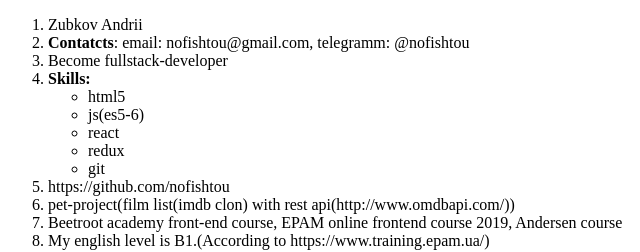
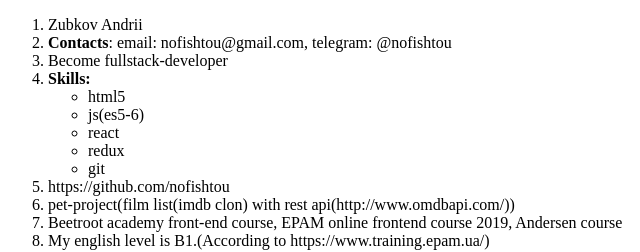
Before and after one commit to nofishtou/rsschool-cv, a plain HTML site: page index.html in a window 1280 px wide. Shown: the top 252 px of the page, 132-772 px from the left. Drawn offline with Linux system fonts and the light colour scheme.

Commit message:
fix: correct mistakes

```diff
--- a/index.html
+++ b/index.html
@@ -11,7 +11,7 @@
     <section class="cv-info">
       <ol>
         <li>Zubkov Andrii</li>
-        <li><b>Contatcts</b>: email: nofishtou@gmail.com, telegramm: @nofishtou</li>
+        <li><b>Contacts</b>: email: nofishtou@gmail.com, telegram: @nofishtou</li>
         <li>Become fullstack-developer</li>
         <li><b>Skills:</b>
           <ul>
```
